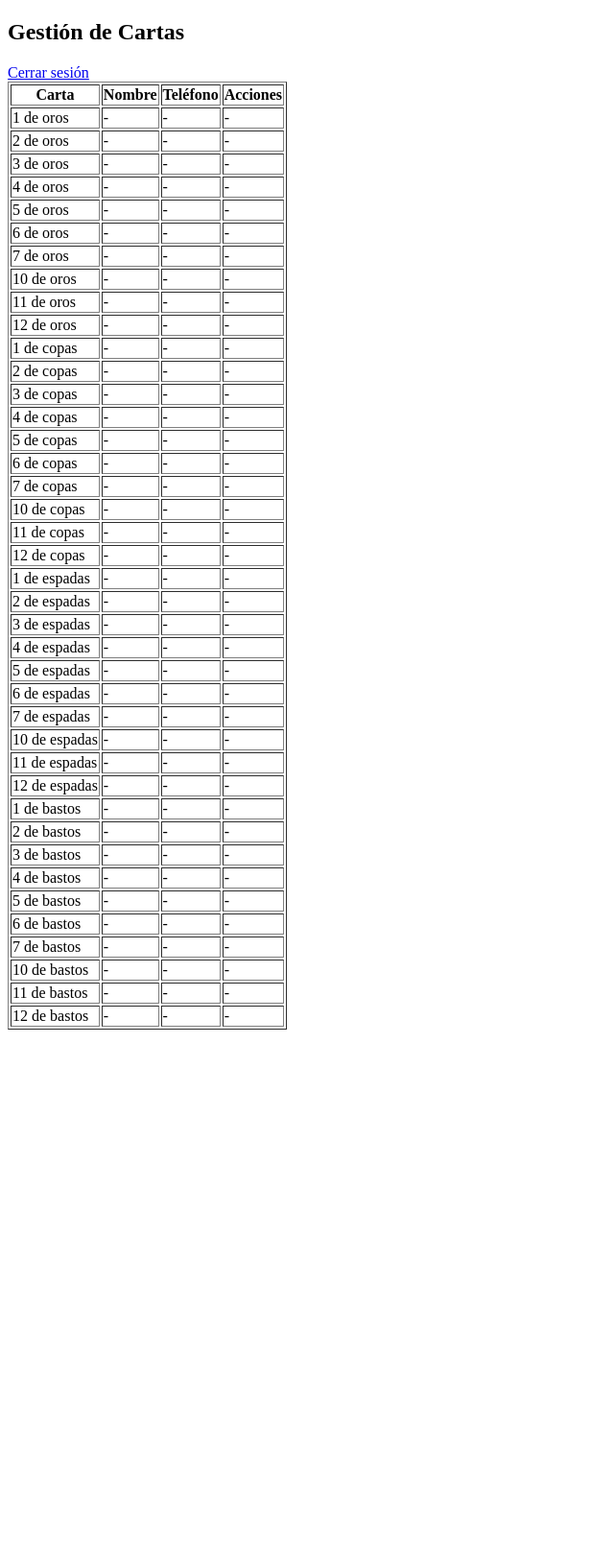
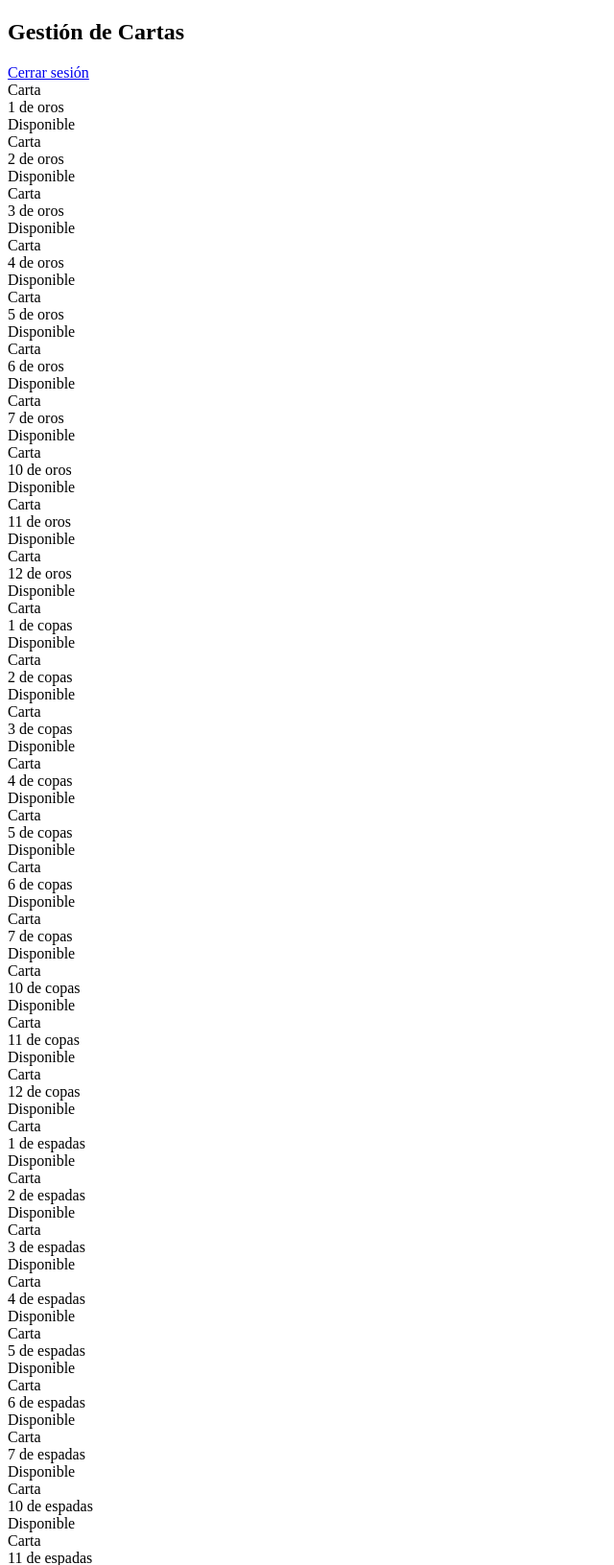
Before and after one commit to BenjaminAG/Baraja-sorteo, a Flask app: page /admin in a window 1280 px wide. Shown: the top 1631 px of the page at 96% size, without its empty margins (0-640 px from the left). Before the commit the page ends 1073 px from the top, so only its background shows below. Run offline with Flask 3, Linux system fonts and the light colour scheme; a user stored in the database is signed in; data comes from the database, SQL or seed files in the repository.

Commit message:
Update admin.html

```diff
--- a/baraja_sorteo_completo/templates/admin.html
+++ b/baraja_sorteo_completo/templates/admin.html
@@ -8,31 +8,23 @@
     <a href="{{ url_for('logout') }}">Cerrar sesión</a>
     <table border="1">
         <tr><th>Carta</th><th>Nombre</th><th>Teléfono</th><th>Acciones</th></tr>
-        {% for carta in cartas %}
-        <tr>
-            <td>{{ carta['carta'] }}</td>
-            <td>{{ carta['nombre'] or '-' }}</td>
-            <td>{{ carta['telefono'] or '-' }}</td>
-            <td>
-                {% if carta['nombre'] %}
-                <form method="post" style="display:inline;">
-                    <input type="hidden" name="action" value="editar">
-                    <input type="hidden" name="carta_id" value="{{ carta['id'] }}">
-                    <input type="text" name="nombre" value="{{ carta['nombre'] }}" required>
-                    <input type="text" name="telefono" value="{{ carta['telefono'] }}" required>
-                    <button type="submit">Guardar</button>
-                </form>
-                <form method="post" style="display:inline;">
-                    <input type="hidden" name="action" value="eliminar">
-                    <input type="hidden" name="carta_id" value="{{ carta['id'] }}">
-                    <button type="submit" onclick="return confirm('¿Eliminar asignación?')">Eliminar</button>
-                </form>
-                {% else %}
-                    -
-                {% endif %}
-            </td>
-        </tr>
-        {% endfor %}
+       {% for carta in cartas %}
+<div class="carta-container">
+  <div class="carta {% if carta.nombre %}flipped{% endif %}" onclick="this.classList.toggle('flipped')">
+    <div class="dorso">Carta</div>
+    <div class="cara">
+      {% if carta.nombre %}
+        {{ carta.carta }}<br>
+        {{ carta.nombre }}<br>
+        {{ carta.telefono }}
+      {% else %}
+        {{ carta.carta }}<br>
+        Disponible
+      {% endif %}
+    </div>
+  </div>
+</div>
+{% endfor %}
     </table>
 </body>
 </html>
```
